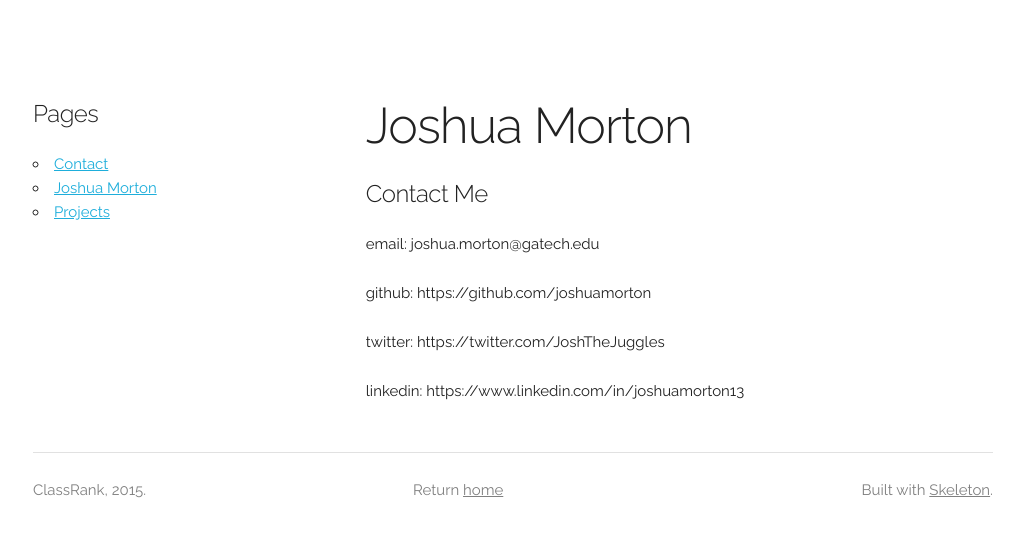
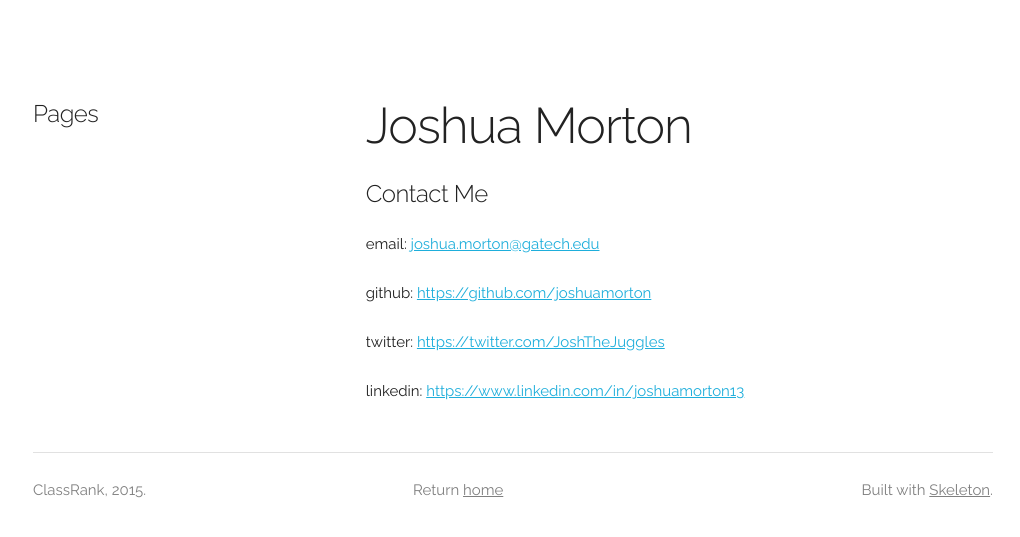
Before and after one commit to joshuamorton/joshuamorton.github.com, a Jekyll site: the page built from contact.md, in a window 1280 px wide. Shown: the top 537 px of the page, without its empty margins (127-1147 px from the left). Built offline with Jekyll 4.4.1, drawn with Linux system fonts in a browser that asks for light colours; Markdown is read by kramdown in place of the engine named in the settings.

Commit message:
updated priority setting

```diff
--- a/_includes/default_sidebar.html
+++ b/_includes/default_sidebar.html
@@ -1,6 +1,6 @@
 <h5>Pages</h5>
 <ul>
-    {% for page in site.pages %}
+    {% for page in site.pages.sort_by(:priority, 'asc') %}
         <li><a href="{{ page.url }}">{{ page.title }}</a></li>
     {% endfor %}
 
--- a/contact.md
+++ b/contact.md
@@ -1,14 +1,15 @@
 ---
 layout: default
 title: Contact
+priority: 10
 ---
 
 #Joshua Morton
 #####Contact Me
-email: joshua.morton@gatech.edu
+email: <joshua.morton@gatech.edu>
 
-github: https://github.com/joshuamorton
+github: <https://github.com/joshuamorton>
 
-twitter: https://twitter.com/JoshTheJuggles
+twitter: <https://twitter.com/JoshTheJuggles>
 
-linkedin: https://www.linkedin.com/in/joshuamorton13
+linkedin: <https://www.linkedin.com/in/joshuamorton13>
```
Also changed, not shown: index.md (+1 -0 lines), projects.md (+1 -0 lines).
